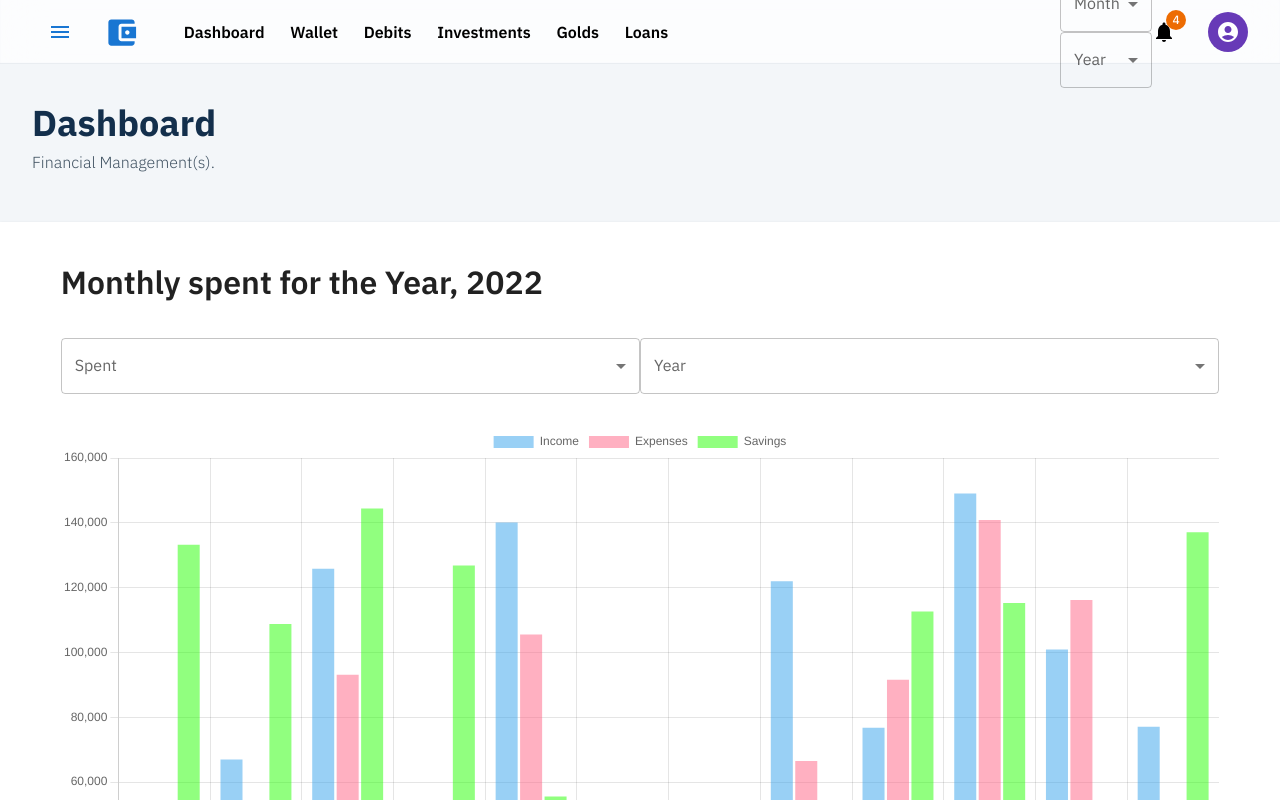
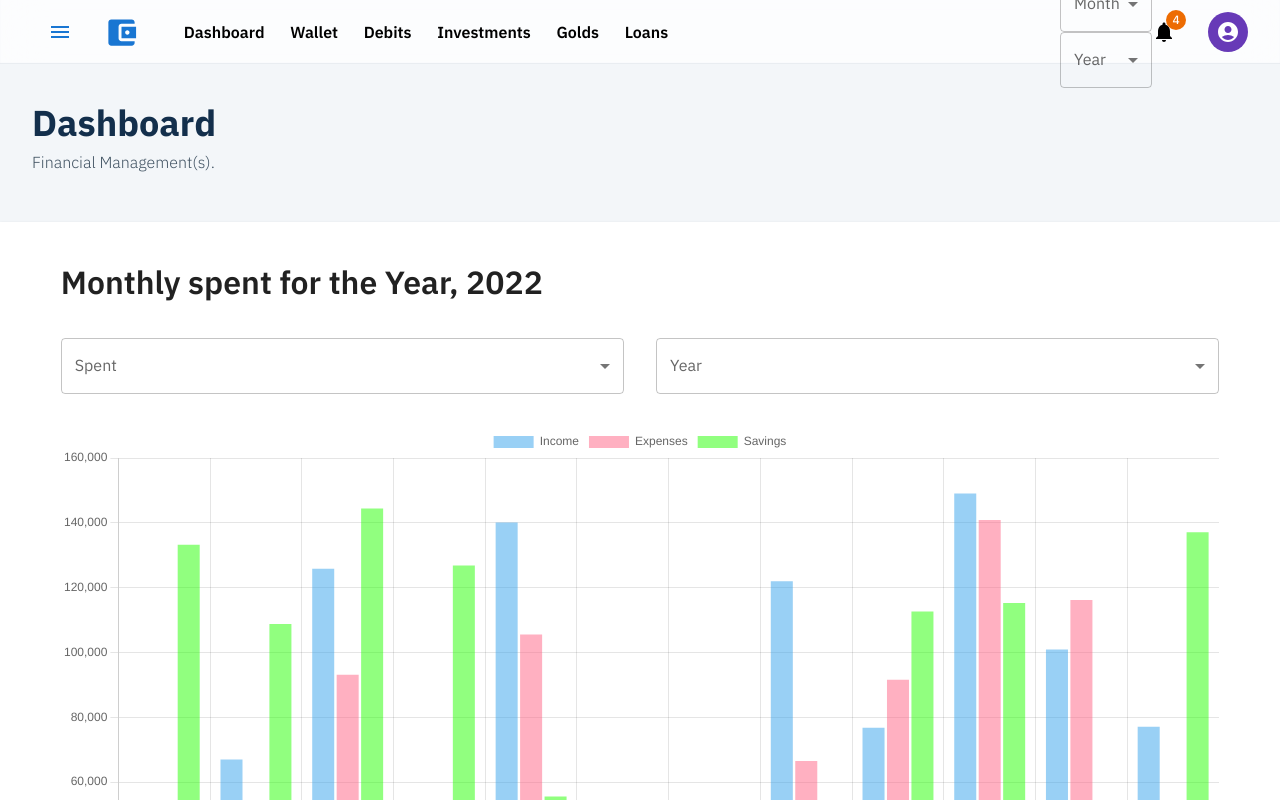
Before and after one commit to cra2ycoder/my-finance, a Next.js app: page /dashboard in a window 1280 px wide. Shown: the top 800 px of the page. Built offline with nearby package versions, Linux system fonts and the light colour scheme.

Commit message:
picker ui change

```diff
--- a/styles/global.css
+++ b/styles/global.css
@@ -106,3 +106,7 @@ a {
     gap: 2rem;
   }
 }
+
+.chart-filter .MuiFormControl-fullWidth {
+  width: calc(50% - 1rem);
+}
```
